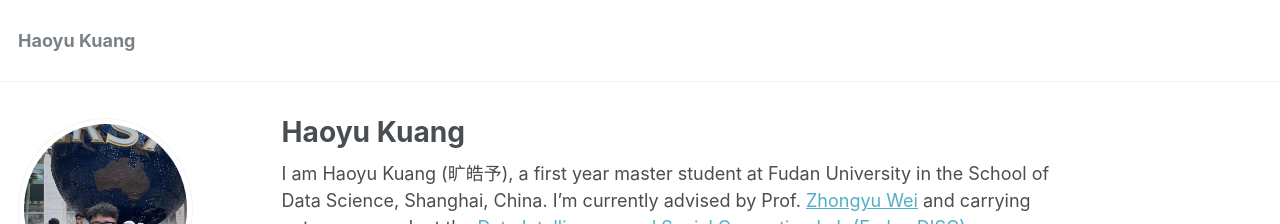
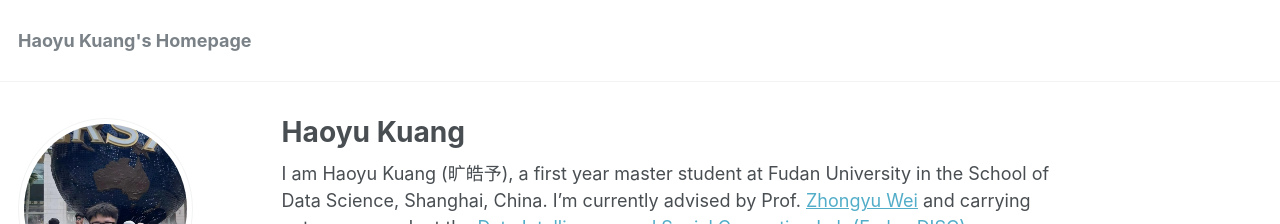
Before and after one commit to HaoyuK/HaoyuK.github.io, a Jekyll site: the page built from _pages/about.md, in a window 1280 px wide and 1019 px high. Shown: the top 224 px of the window. Built offline with Jekyll 4.4.1, drawn with Linux system fonts in a browser that asks for light colours.

Commit message:
Update _config.yml

```diff
--- a/_config.yml
+++ b/_config.yml
@@ -8,7 +8,7 @@
 
 # Basic Site Settings
 locale                   : "en-US"
-title                    : "Haoyu Kuang"
+title                    : "Haoyu Kuang's Homepage"
 title_separator          : "-"
 name                     : &name "Haoyu Kuang"
 description              : &description "Master student at Fudan University"
```
